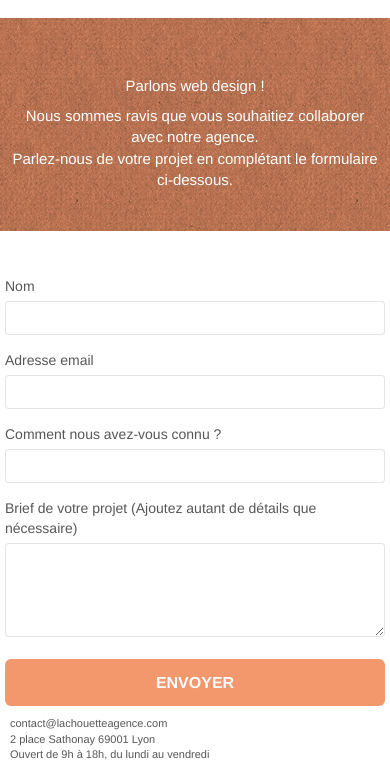
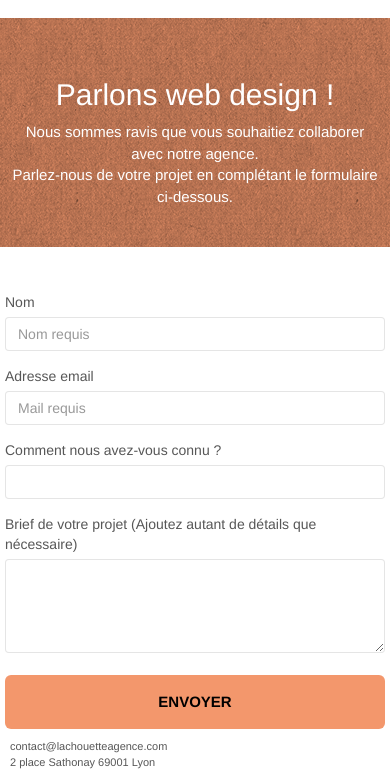
Before and after one commit to ValentinSuvelier/P4-modify, a plain HTML site: page contact.html in a window 390 px wide. Shown: the part 74-845 px from the top of the page. Drawn offline with nearby package versions, Linux system fonts and the light colour scheme; files that its build step writes are made by us from their sources; a script that the page names is missing.

Commit message:
Page 1 responsive + modifs contenu

```diff
--- a/contact.html
+++ b/contact.html
@@ -37,7 +37,7 @@
 				<div class="navbar-header">
 					<a class="navbar-brand" href="index.html"><img src="img/la-chouette-agence.png" alt="atlanta web design logo" height="40" /></a>
 					<button id="nav-toggle" type="button" class="ui-navbar-toggle navbar-toggle" data-toggle="collapse" data-target=".navbar-1">
-						<span class="sr-only">Toggle navigation</span><span class="icon-bar"></span><span class="icon-bar"></span><span class="icon-bar"></span>
+						<span class="icon-bar"></span><span class="icon-bar"></span><span class="icon-bar"></span>
 					</button>
 				</div>
 				<div class="collapse navbar-collapse navbar-1 special-dropdown-nav">
@@ -62,10 +62,10 @@
 	<div class="container bloc-lg">
 		<div class="row">
 			<div class="col-sm-12">
-				<h1 class="text-center hero-bloc-text tc-white">
+				<h1 class="titrep2 text-center hero-bloc-text tc-white">
 					Parlons web design !
 				</h1>
-				<p class="text-center mg-lg tc-white tight-width-whitespace">
+				<p class="txtp2 text-center mg-lg tc-white tight-width-whitespace">
 					Nous sommes ravis que vous souhaitiez collaborer avec notre agence.<br>
 					Parlez-nous de votre projet en complétant le formulaire ci-dessous.
 				</p>
@@ -85,13 +85,13 @@
 						<label>
 							Nom
 						</label>
-						<input id="name" class="form-control" required />
+						<input id="name" class="form-control" placeholder="Nom requis" required />
 					</div>
 					<div class="form-group">
 						<label>
 							Adresse email
 						</label>
-						<input id="email" class="form-control" type="email" required />
+						<input id="email" class="form-control" type="email" placeholder="Mail requis" required />
 					</div>
 					<div class="form-group">
 						<label>
@@ -104,7 +104,7 @@
 							Brief de votre projet (Ajoutez autant de détails que nécessaire)<br>
 						</label><textarea id="message" class="form-control" rows="4" cols="50" required></textarea>
 					</div>
-					<button class="bloc-button btn btn-lg btn-block cta-hero btn-atomic-tangerine" type="submit">
+					<button class="btnenvoyer bloc-button btn btn-lg btn-block cta-hero btn-atomic-tangerine" type="submit">
 						Envoyer
 					</button>
 				</form>
--- a/style.css
+++ b/style.css
@@ -506,6 +506,8 @@ button {
 }
 
 .form-control {
+    display: flex;
+    flex-direction: column;
     border-color: rgba(0, 0, 0, .1);
     box-shadow: none;
 }
@@ -694,12 +696,15 @@ p {
     margin-top: 22px;
     color: #FFFFFF!important;
     text-transform: uppercase;
-    padding: 12px 28px 12px 28px;
+    padding: 16px 25px 16px 25px;
     font-size: 16px;
     font-weight: 700;
 }
 
-.social {
+.social
+{
+    display: flex;
+    justify-content: space-between;
     max-width: 400px;
     margin: auto auto auto auto;
 }
@@ -781,7 +786,8 @@ h4 {
 
 .btn-atomic-tangerine {
     background: #F3976C;
-    color: #FFFFFF!important;
+    color: black!important;
+    font-size: 1.5rem;
 }
 
 .btn-atomic-tangerine:hover {
@@ -791,6 +797,7 @@ h4 {
 
 .ltc-white {
     color: #FFFFFF!important;
+    font-size: 2rem;
 }
 
 .ltc-white:hover {
@@ -857,7 +864,15 @@ h4 {
     margin: 2rem 0 0 0;
 }
 
-
+.titrep2
+{
+    text-align: center;
+    font-size: 3rem;
+}
+.txtp2
+{
+    text-align: center;
+}
 
 @media (max-width: 1024px) {
     .bloc {
@@ -1067,6 +1082,10 @@ h4 {
         padding-left: 0;
         padding-right: 0;
     }
+    .img-responsive
+    {
+        margin: auto;
+    }
 }
 
 @media (max-width: 767px) {
@@ -1075,4 +1094,8 @@ h4 {
         color: black;
         text-align: center;
     }
+    .img-responsive
+    {
+        margin: auto;
+    }
 }
```
Also changed, not shown: index.html (+12 -14 lines).
